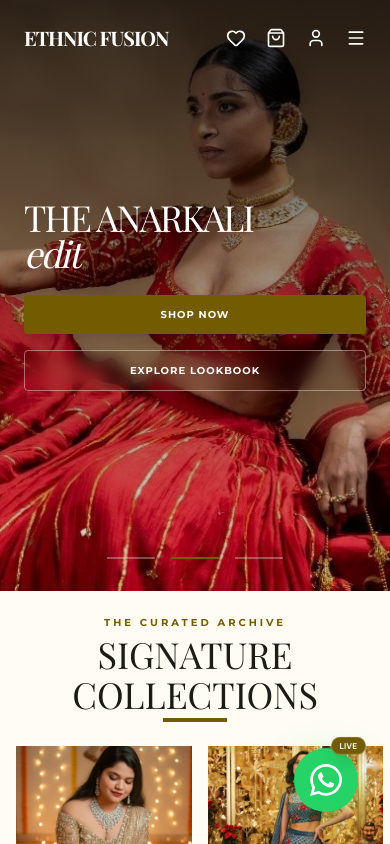
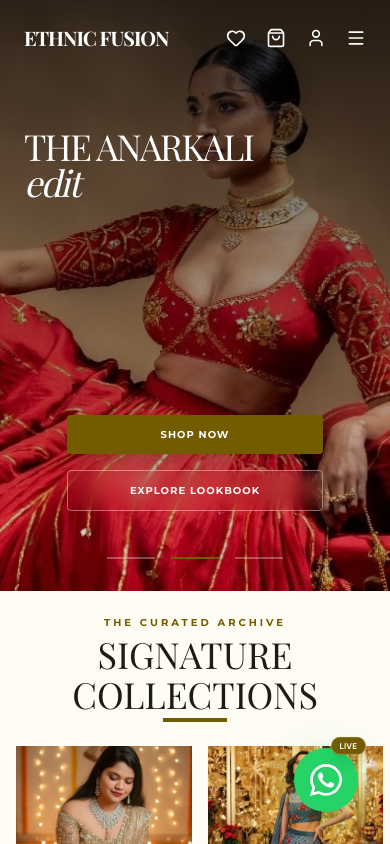
Before and after one commit to 12vaibhav/Ethnic-Fusion, a React (Vite) app: page / in a window 390 px wide. Shown: the top 844 px of the page. Built offline with nearby package versions, Linux system fonts and the light colour scheme; a web font is replaced by a local one.

Commit message:
Lower hero CTA buttons and reduce their width on mobile

```diff
--- a/src/pages/Home.tsx
+++ b/src/pages/Home.tsx
@@ -70,7 +70,7 @@ export default function Home() {
           <div className="absolute inset-0 bg-gradient-to-b md:bg-gradient-to-r from-black/70 via-black/30 to-transparent"></div>
         </div>
 
-        <div className="relative z-10 h-full flex flex-col justify-center px-6 md:px-24 max-w-7xl">
+        <div className="relative z-10 h-full flex flex-col justify-start md:justify-center px-6 md:px-24 max-w-7xl pt-32 md:pt-0">
           <motion.span
             initial={{ opacity: 0, y: 20 }}
             animate={{ opacity: 1, y: 0 }}
@@ -100,15 +100,15 @@ export default function Home() {
             initial={{ opacity: 0, y: 20 }}
             animate={{ opacity: 1, y: 0 }}
             transition={{ delay: 0.8 }}
-            className="flex flex-col sm:flex-row gap-4 md:gap-6"
+            className="mt-auto mb-20 md:mt-12 md:mb-0 flex flex-col sm:flex-row gap-4 md:gap-6 items-center sm:items-start"
           >
-            <Link to="/collections" className="w-full sm:w-auto">
-              <button className="w-full sm:w-auto bg-tertiary text-white px-6 md:px-10 py-3 md:py-4 rounded-sm font-label uppercase tracking-widest hover:bg-white hover:text-primary transition-all duration-500 text-[10px] md:text-xs font-bold shadow-xl">
+            <Link to="/collections" className="w-full sm:w-auto flex justify-center sm:justify-start">
+              <button className="w-3/4 sm:w-auto bg-tertiary text-white px-6 md:px-10 py-3 md:py-4 rounded-sm font-label uppercase tracking-widest hover:bg-white hover:text-primary transition-all duration-500 text-[10px] md:text-xs font-bold shadow-xl">
                 Shop Now
               </button>
             </Link>
-            <Link to="/lookbook" className="w-full sm:w-auto">
-              <button className="w-full sm:w-auto border border-white/40 text-white px-6 md:px-10 py-3 md:py-4 rounded-sm font-label uppercase tracking-widest hover:bg-white/10 transition-all duration-300 backdrop-blur-sm text-[10px] md:text-xs font-bold">
+            <Link to="/lookbook" className="w-full sm:w-auto flex justify-center sm:justify-start">
+              <button className="w-3/4 sm:w-auto border border-white/40 text-white px-6 md:px-10 py-3 md:py-4 rounded-sm font-label uppercase tracking-widest hover:bg-white/10 transition-all duration-300 backdrop-blur-sm text-[10px] md:text-xs font-bold">
                 Explore Lookbook
               </button>
             </Link>
```
